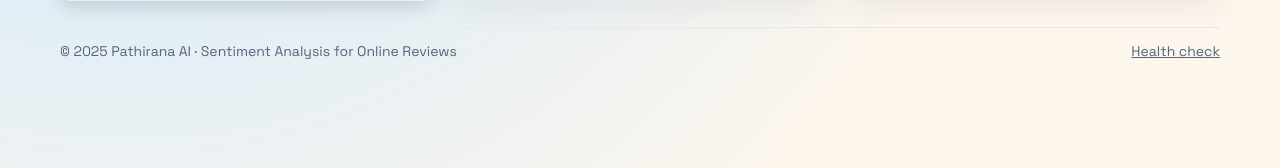
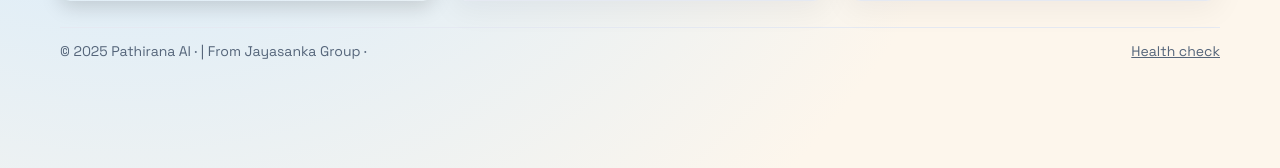
Before and after one commit to Ravindu-Pathirana/Sentiment-Analysis-Project, a Flask app: page / in a window 1280 px wide. Shown: the part 632-800 px from the top of the page. Run offline with Flask 3, Linux system fonts and the light colour scheme; parts of the project's set-up code (start-up, migrations or seed data) failed here and were passed over.

Commit message:
Update index.html

```diff
--- a/templates/index.html
+++ b/templates/index.html
@@ -109,8 +109,8 @@
 
       <footer class="footer">
         <span class="muted"
-          >© 2025 Pathirana AI · Sentiment Analysis for Online Reviews</span
-        >
+          >© 2025 Pathirana AI · | From Jayasanka Group ·
+        </span>
         <a href="/health" class="muted">Health check</a>
       </footer>
     </div>
```
